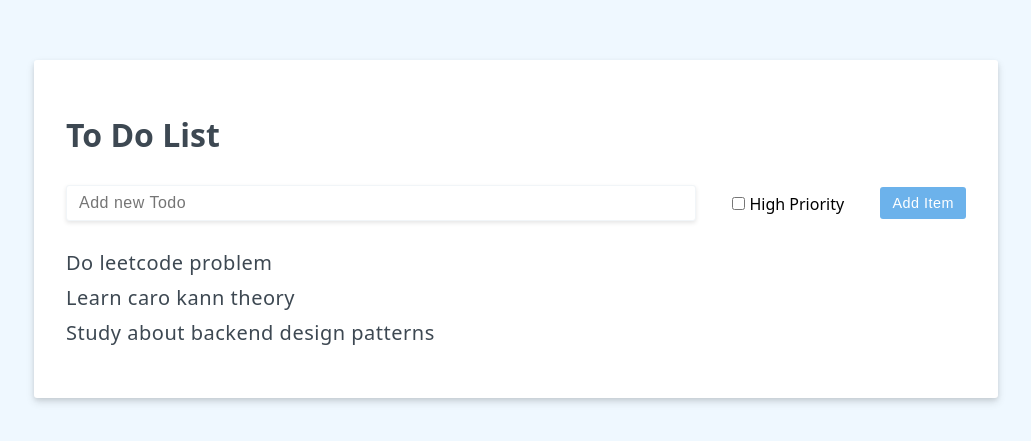
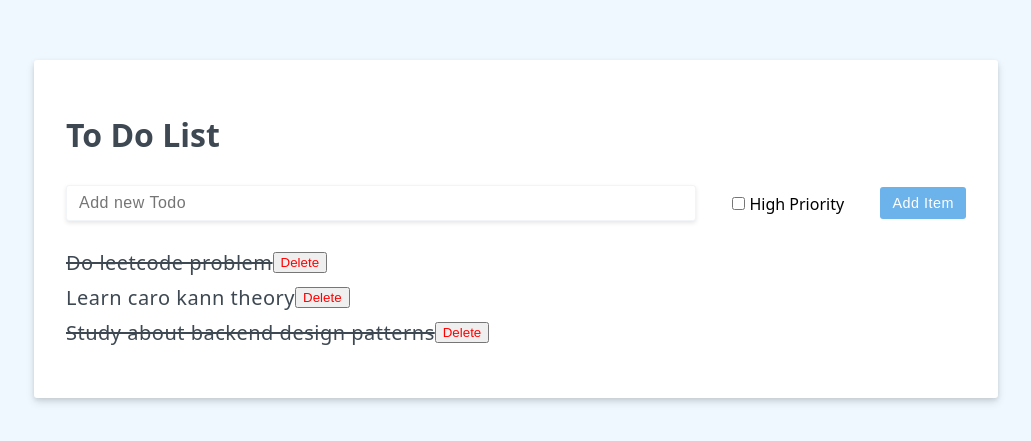
Before and after one commit to Theprathamshah/learning-vue-ddev, a Vue app: page / in a window 1280 px wide. Shown: the part 171-612 px from the top of the page, without its empty margins (124-1155 px from the left). Built offline with nearby package versions, Linux system fonts and the light colour scheme.

Commit message:
Added mark todo as completed and delete todo feture to the application

```diff
--- a/src/components/ToDoList.vue
+++ b/src/components/ToDoList.vue
@@ -5,27 +5,49 @@ const header = ref('To Do List')
 const newTodo = ref("")
 const priority = ref(false)
 const items = ref([
-    { text: "Do leetcode problem", completed: false },
-    { text: "Learn caro kann theory", completed: true },
-    { text: "Study about backend design patterns", completed: false }
+    { id: 1, text: "Do leetcode problem", isCompleted: true, isHighPriority: true },
+    { id: 2, text: "Learn caro kann theory", isCompleted: false, isHighPriority: false },
+    { id: 3, text: "Study about backend design patterns", isCompleted: true, isHighPriority: true }
 ]);
+
+
+function toggleCompleted(todo) {
+    todo.isCompleted = !todo.isCompleted;
+}
+
+function deleteTodo(todo) {
+    items.value = items.value.filter((item) => item.id !== todo.id);
+}
 
 </script>
 
 <template>
     <h1>{{ header }}</h1>
-    <form class="add-item-form" @submit.prevent ="items.push({id:items.length,text:newTodo,completed:false,isHighPriority:priority})">
+    <div class="add-item-form">
 
-        <input v-model="newTodo"  placeholder="Add new Todo" type="text" >
-        <label >
+        <input v-model="newTodo"
+            v-on:keyup.enter="items.push({ text: newTodo, isCompleted: false, isHighPriority: false, id: items.length + 1 })"
+            placeholder="Add new Todo" type="text">
+        <label>
             <input type="checkbox" name="" v-model="priority" id="">
             High Priority
         </label>
-        <button class="btn btn-primary" >Add Item</button>
-    </form>
+        <button class="btn btn-primary"
+            v-on:click="items.push({ text: newTodo, isCompleted: false, isHighPriority: false, id: items.length + 1 })">Add
+            Item</button>
+    </div>
     <ul>
-        <li v-for="item in items">{{ item.text }}  <span style="color: red"> {{ item.isHighPriority ? 'High Priority' : '' }}</span></li>
+        <li v-for="item in items"  >
+            <span :class="{ completed: item.isCompleted }" @click="toggleCompleted(item)">{{ item.text }} </span>
+            <button style="color: red"  @click="deleteTodo(item)">Delete</button>
+        </li>
     </ul>
 
 
 </template>
+
+<style>
+.completed {
+    text-decoration: line-through;
+}
+</style>
```
